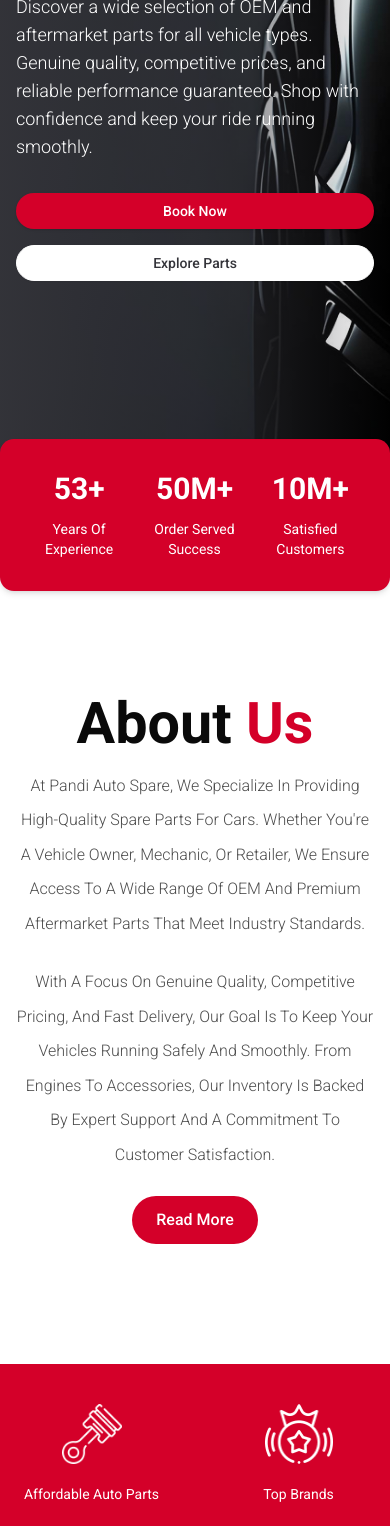
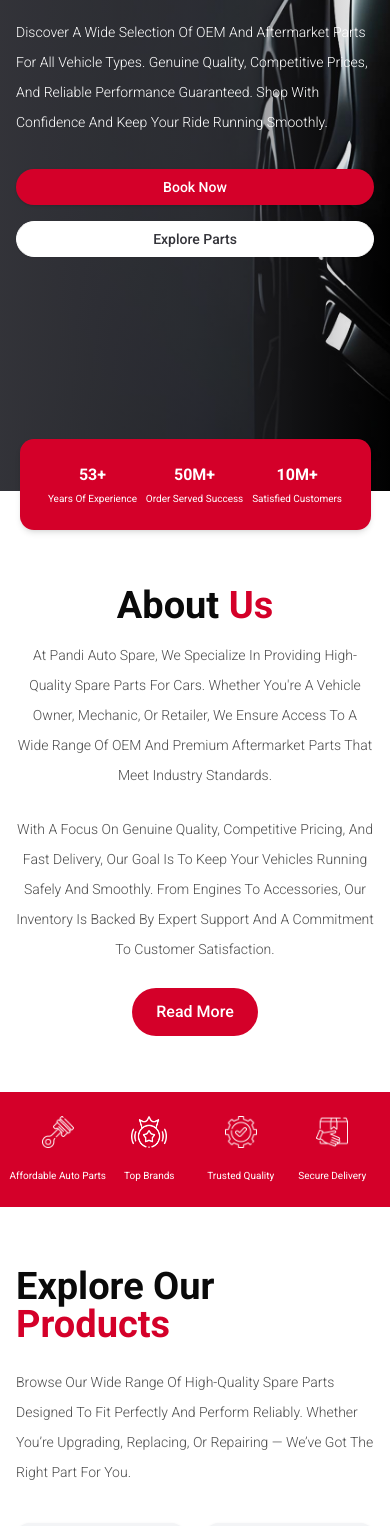
Before and after one commit to mkm-projects/pandi-web, a Next.js app: page / in a window 390 px wide. Shown: the part 432-1958 px from the top of the page. Built offline with nearby package versions, Linux system fonts and the light colour scheme; no server answers.

Commit message:
mobile responsive done

```diff
--- a/src/app/about/page.jsx
+++ b/src/app/about/page.jsx
@@ -1,34 +1,39 @@
 import React from "react";
 import { useTranslations } from "next-intl";
-import Image from "next/image";
 
 export function AboutPage() {
   const t = useTranslations("About.HomeAbout");
   return (
     <section className="relative bg-white text-center">
-      <div className="-mt-13 z-10 relative bg-primary text-white rounded-xl mx-auto max-w-4xl shadow-md flex justify-around items-center py-8 px-6">
+      <div className="-mt-13 z-10 relative bg-primary text-white rounded-xl shadow-md flex justify-around items-center py-6 md:py-8 px-6 w-[90%] md:w-[70%] mx-auto">
         <div>
-          <p className="text-3xl font-bold">53+</p>
-          <p className="text-sm mt-3">{t("counts.yearsOfExperience")}</p>
+          <p className="text-1xl md:text-3xl font-bold">53+</p>
+          <p className="text-[10px] md:text-sm mt-1 md:mt-3">
+            {t("counts.yearsOfExperience")}
+          </p>
         </div>
         <div>
-          <p className="text-3xl font-bold">50M+</p>
-          <p className="text-sm mt-3">{t("counts.orderServedSuccess")}</p>
+          <p className="text-1xl md:text-3xl font-bold">50M+</p>
+          <p className="text-[10px] md:text-sm mt-1 md:mt-3">
+            {t("counts.orderServedSuccess")}
+          </p>
         </div>
         <div>
-          <p className="text-3xl font-bold">10M+</p>
-          <p className="text-sm mt-3">{t("counts.satisfiedCustomers")}</p>
+          <p className="text-1xl md:text-3xl font-bold">10M+</p>
+          <p className="text-[10px] md:text-sm mt-1 md:mt-3">
+            {t("counts.satisfiedCustomers")}
+          </p>
         </div>
       </div>
 
-      <div className="max-w-3xl mx-auto mt-12 px-4 py-14">
-        <h2 className="font-bold text-[57.5px] leading-[100%] text-center capitalize mb-4">
+      <div className="max-w-3xl mx-auto mt-10 px-4 py-4 sm:py-8 md:py-14">
+        <h2 className="font-bold text-[38px] sm:text-[57.5px] leading-[100%] text-center capitalize mb-4">
           {t("about")} <span className="text-primary">{t("us")} </span>
         </h2>
-        <p className="text-[#4C4C4C] font-light text-[16px] leading-[34.5px] text-center capitalize mb-6">
+        <p className="text-[#4C4C4C] font-light text-[14px] sm:text-[16px] leading-[30px] sm:leading-[34.5px] text-center capitalize mb-6">
           {t("p1")}
         </p>
-        <p className="text-[#4C4C4C] font-light text-[16px] leading-[34.5px] text-center capitalize mb-6">
+        <p className="text-[#4C4C4C] font-light text-[14px] sm:text-[16px] leading-[30px] text-center capitalize mb-6">
           {t("p2")}
         </p>
         <button className="bg-primary text-white px-6 py-3 rounded-full font-medium  hover:opacity-90 transition">
@@ -36,39 +41,41 @@ export function AboutPage() {
         </button>
       </div>
 
-      <div className="bg-primary text-white mt-16 py-10">
-        <div className="max-w-5xl mx-auto grid grid-cols-2 md:grid-cols-4 gap-6">
+      <div className="bg-primary text-white mt-10 sm:mt-16 py-6 sm:py-10">
+        <div className="max-w-4xl mx-auto grid grid-cols-4 gap-2 px-4">
           <div className="flex flex-col items-center">
             <img
               src="/images/parts.png"
               alt="Affordable Auto Parts"
-              className="w-15 h-15 mb-5"
+              className="w-8 md:w-15 h-8 md:h-15 mb-5"
             />
-            <p className="text-sm">{t("icons.parts")}</p>
+            <p className="text-[10px] md:text-sm whitespace-nowrap">
+              {t("icons.parts")}
+            </p>
           </div>
           <div className="flex flex-col items-center">
             <img
               src="/images/brand.png"
               alt="Top Brands"
-              className="w-17 h-15 mb-5"
+              className="w-9 md:w-17 h-8 md:h-15 mb-5"
             />
-            <p className="text-sm">{t("icons.brand")}</p>
+            <p className="text-[10px] md:text-sm">{t("icons.brand")}</p>
           </div>
           <div className="flex flex-col items-center">
             <img
               src="/images/quality.png"
               alt="Trusted Quality"
-              className="w-15 h-15 mb-5"
+              className="w-8 md:w-15 h-8 md:h-15 mb-5"
             />
-            <p className="text-sm">{t("icons.quality")}</p>
+            <p className="text-[10px] md:text-sm">{t("icons.quality")}</p>
           </div>
           <div className="flex flex-col items-center">
             <img
               src="/images/delivery.png"
               alt="Secure Delivery"
-              className="w-15 h-15 mb-5"
+              className="w-8 md:w-15 h-8 md:h-15 mb-5"
             />
-            <p className="text-sm">{t("icons.delivery")}</p>
+            <p className="text-[10px] md:text-sm">{t("icons.delivery")}</p>
           </div>
         </div>
       </div>
--- a/src/app/brand/page.jsx
+++ b/src/app/brand/page.jsx
@@ -5,23 +5,23 @@ import { brandList } from "@/lib/data/brands";
 export function BrandPage() {
   const t = useTranslations("Brand.HomeBrand");
   return (
-    <section className="py-10 bg-white">
+    <section className="py-2 md:py-10 bg-white">
       <div className="px-4 max-w-6xl mx-auto">
-        <h2 className="font-bold text-[57.5px] leading-[100%] capitalize">
+        <h2 className="font-bold text-[38px] sm:text-[57.5px] leading-[100%] capitalize">
           {t("brand")} <span className="text-primary">{t("trus")}</span>
         </h2>
-        <p className="text-[#4C4C4C] font-light text-[16px] leading-[34.5px] capitalize max-w-2xl mt-8">
+        <p className="text-[#4C4C4C] font-light text-[14px] sm:text-[16px] leading-[30px] sm:leading-[34.5px] capitalize max-w-2xl mt-8">
           {t("p1")}
         </p>
       </div>
 
-      <div className="grid grid-cols-2 sm:grid-cols-3 md:grid-cols-4 gap-8 px-4 max-w-6xl mx-auto my-15">
+      <div className="grid grid-cols-3 md:grid-cols-4 gap-4 md:gap-8 px-4 max-w-6xl mx-auto my-8 md:my-15">
         {brandList.map((item) => (
           <div
             key={item.key}
             className="bg-gray-100 rounded-xl p-6 text-center shadow-sm hover:shadow-lg transition"
           >
-            <div className="relative w-30 h-18 mx-auto">
+            <div className="relative w-15 md:w-30 h-9 md:h-18 mx-auto">
               <Image
                 src={item.image}
                 alt={item.key}
--- a/src/app/product/page.jsx
+++ b/src/app/product/page.jsx
@@ -6,23 +6,23 @@ export function ProductPage() {
   const t = useTranslations("Product.HomeProduct");
   const tr = useTranslations("Product.HomeProduct.parts");
   return (
-    <section className="py-20 bg-white">
+    <section className="py-15 md:py-20 bg-white">
       <div className="px-4 max-w-6xl mx-auto">
-        <h2 className="font-bold text-[57.5px] leading-[100%] capitalize">
+        <h2 className="font-bold text-[38px] sm:text-[57.5px] leading-[100%] capitalize">
           {t("explore")} <span className="text-primary">{t("products")}</span>
         </h2>
-        <p className="text-[#4C4C4C] font-light text-[16px] leading-[34.5px] capitalize max-w-2xl mt-8">
+        <p className="text-[#4C4C4C] font-light text-[14px] sm:text-[16px] leading-[30px] sm:leading-[34.5px] capitalize max-w-2xl mt-6 md:mt-8">
           {t("p1")}
         </p>
       </div>
 
-      <div className="grid grid-cols-1 sm:grid-cols-2 md:grid-cols-3 gap-10 px-4 max-w-6xl mx-auto my-15">
+      <div className="grid grid-cols-2  md:grid-cols-3 gap-5 md:gap-10 px-4 max-w-6xl mx-auto my-9 md:my-15">
         {productList.map((item) => (
           <div
             key={item.key}
-            className="bg-gray-100 rounded-xl p-6 text-center shadow-sm hover:shadow-lg transition"
+            className="bg-gray-100 rounded-xl p-3 md:p-6 text-center shadow-sm hover:shadow-lg transition"
           >
-            <div className="relative w-38 h-38 mx-auto mb-4">
+            <div className="relative w-28 md:w-38 h-26 md:h-38 mx-auto mb-1 md:mb-4">
               <Image
                 src={item.image}
                 alt={tr(item.key)}
@@ -30,14 +30,14 @@ export function ProductPage() {
                 objectFit="contain"
               />
             </div>
-            <h3 className="text-[24px] font-light leading-[100%] tracking-normal text-center capitalize font-roboto">
+            <h3 className="text-[16px] md:text-[24px] font-light leading-[100%] tracking-normal text-center capitalize font-roboto">
               {tr(item.key)}
             </h3>
           </div>
         ))}
       </div>
 
-      <div className="relative h-[260px] flex items-center justify-center text-center overflow-hidden">
+      <div className="relative h-[150px] md:h-[260px] flex items-center justify-center text-center overflow-hidden">
         <div
           className="absolute inset-0 bg-cover bg-center opacity-90"
           style={{ backgroundImage: `url('/images/bg2.png')` }}
@@ -45,10 +45,10 @@ export function ProductPage() {
         <div className="absolute inset-0 bg-[#17181C]/70" />
 
         <div className="relative z-10 px-4 py-6 rounded text-white">
-          <h2 className="font-bold text-[36px] sm:text-[48px] md:text-[57.5px] leading-[100%] capitalize">
+          <h2 className="font-bold text-[22px] sm:text-[40px] md:text-[57.5px] leading-[100%] capitalize">
             {t("everything")}
           </h2>
-          <h3 className="font-bold text-[36px] sm:text-[48px] md:text-[57.5px] leading-[100%] capitalize mt-6">
+          <h3 className="font-bold text-[22px] sm:text-[40px] md:text-[57.5px] leading-[100%] capitalize mt-6">
             {t("all")} <span className="text-primary"> {t("place")}</span>
           </h3>
         </div>
--- a/src/components/Footer.js
+++ b/src/components/Footer.js
@@ -93,7 +93,7 @@ export default function Footer() {
           </div>
         </div>
       </div>
-      <footer className="bg-white border-t p-4 text-center">
+      <footer className="bg-white border-t p-2 md:p-4 text-center">
         <p className="text-[#4C4C4C] !font-extralight text-[0.6rem] sm:text-[0.9rem]">
           &copy; All Rights Reserved | Designed And Developed By MKM Solutions
         </p>
--- a/src/components/HeroSection.jsx
+++ b/src/components/HeroSection.jsx
@@ -10,15 +10,15 @@ export default function HeroSection() {
   return (
     <section className="relative min-h-screen bg-black text-white flex items-center justify-start overflow-hidden">
       {/* Left Content */}
-      <div className="relative z-10 w-full md:w-1/2 px-4 sm:px-6 md:px-20 py-20 sm:py-24">
-        <h1 className="text-3xl sm:text-4xl lg:text-5xl font-bold leading-tight">
+      <div className="relative z-10 w-full md:w-1/2 px-4 sm:px-6 md:px-20 py-15 sm:py-24">
+        <h1 className="text-[30px] sm:text-[40px] md:text-[57.5px] font-bold leading-tight">
           {t('title1')} <span className="text-primary">{t('title2')}</span>
           <br />
           {t('title3')} <span className="text-primary">{t('title4')}</span>
           <br />
           {t('title5')}
         </h1>
-        <p className="text-white font-light text-lg sm:text-xl md:text-lg mt-6 max-w-xl">
+        <p className="text-white font-light text-[14px] sm:text-[16px] leading-[30px] sm:leading-[34.5px] capitalize mt-6 max-w-xl">
           {t('description')}
         </p>
 
```
Also changed, not shown: src/components/Header.jsx (+21 -2 lines).
